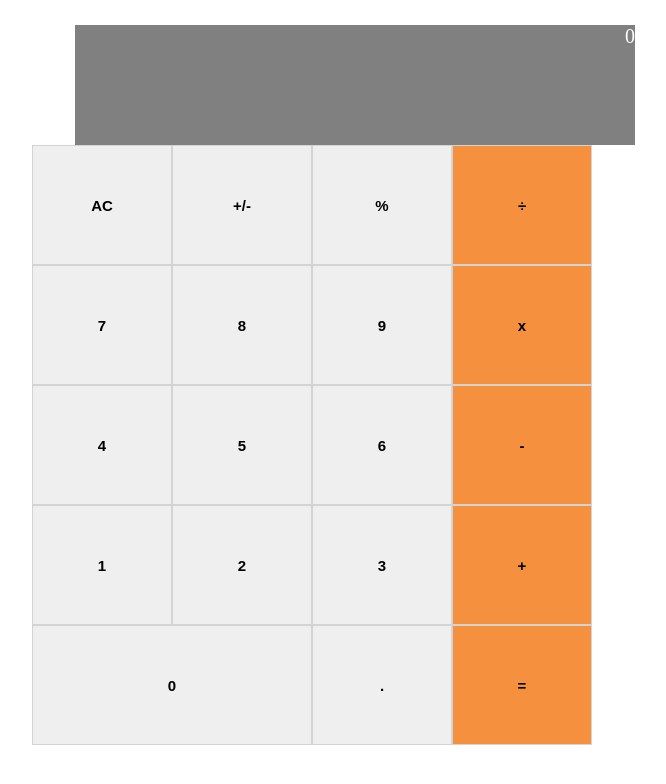
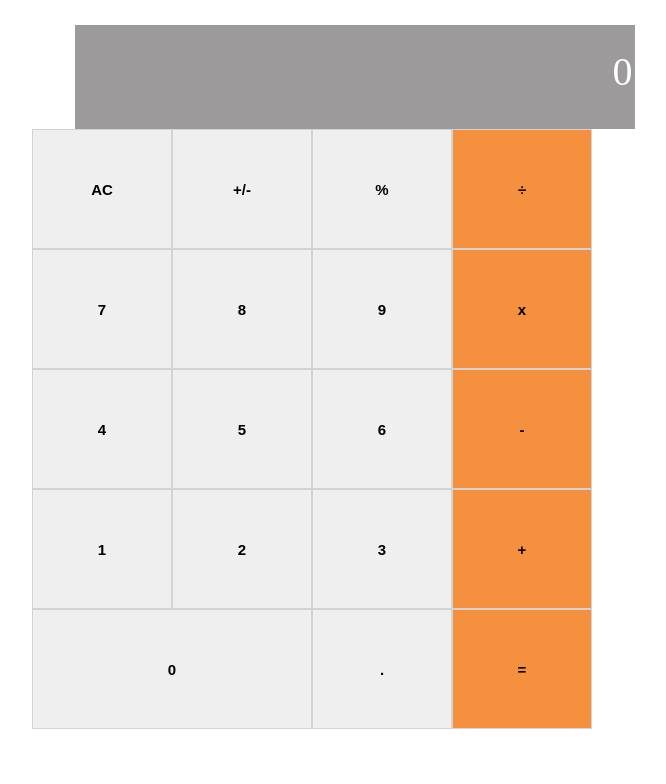
Before and after one commit to Danieldotcomcoder/Math-magicians, a React (Create React App) app: page / in a window 1280 px wide. Shown: the top 784 px of the page, without its empty margins (328-994 px from the left). Built offline with nearby package versions, Linux system fonts and the light colour scheme.

Commit message:
Fix: Class component and Output

```diff
--- a/src/App.js
+++ b/src/App.js
@@ -1,10 +1,14 @@
+import { Component } from 'react';
 import Calculator from './components/Calculator';
 import './components/myStyles.css';
 
-function App() {
-  return (
-    <Calculator />
-  );
+// eslint-disable-next-line react/prefer-stateless-function
+class App extends Component {
+  render() {
+    return (
+      <Calculator />
+    );
+  }
 }
 
 export default App;
--- a/src/components/Calculator.js
+++ b/src/components/Calculator.js
@@ -5,7 +5,9 @@ class Calculator extends React.Component {
   render() {
     return (
       <div className="calculator">
-        <div className="calc-output"> 0 </div>
+        <div className="calc-output">
+          <div className="calc-result"> 0 </div>
+        </div>
         <div className="calc-grid">
           <button type="button"> AC </button>
           <button type="button"> +/- </button>
--- a/src/components/myStyles.css
+++ b/src/components/myStyles.css
@@ -14,13 +14,18 @@
 }
 
 .calc-output {
-  background-color: gray;
-  height: 15vh;
-  text-align: right;
+  display: flex;
+  background-color: rgb(156, 154, 154);
+  height: 13vh;
   color: white;
-  font-size: 20px;
+  font-size: 40px;
   width: 560px;
   margin-left: 395px;
+}
+
+.calc-result {
+  margin-left: 96%;
+  margin-top: 4%;
 }
 
 #zero {
```
